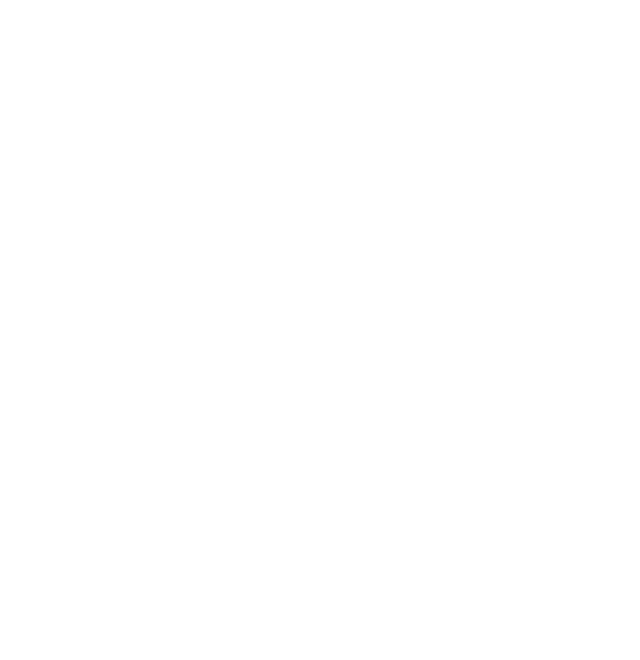
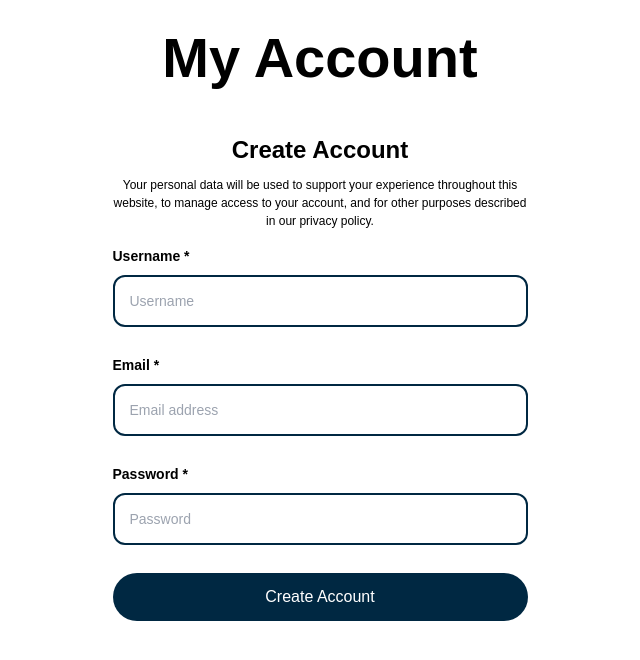
Before and after one commit to ItzNadeesH/Stray-Animal-Adoption-and-Care-Platform, a React (Create React App) app in the folder frontend/: page / in a window 1280 px wide. Shown: the top 660 px of the page, without its empty margins (320-960 px from the left). Built offline with nearby package versions, Linux system fonts and the light colour scheme; the HTML template or start-up script is replaced by a standard one.

Commit message:
Create signup frontend

```diff
--- a/frontend/src/App.js
+++ b/frontend/src/App.js
@@ -1,5 +1,11 @@
+import Signup from './pages/Signup';
+
 function App() {
-  return <div className="App"></div>;
+  return (
+    <div className="App">
+      <Signup />
+    </div>
+  );
 }
 
 export default App;
--- a/frontend/src/index.css
+++ b/frontend/src/index.css
@@ -1,7 +1,7 @@
 @tailwind base;
 @tailwind components;
 @tailwind utilities;
-@import url('https://fonts.googleapis.com/css2?family=Fredoka:wght@700&family=Readex+Pro:wght@400;500&display=swap');
+@import url('https://fonts.googleapis.com/css2?family=Fredoka:wght@700&family=Readex+Pro:wght@400;500;700&display=swap');
 
 /* Typography */
 
@@ -12,6 +12,7 @@ h4,
 h5,
 h6 {
   font-family: 'Fredoka', sans-serif;
+  font-weight: 700;
 }
 
 body {
--- /dev/null
+++ b/frontend/src/pages/Signup.js
@@ -0,0 +1,75 @@
+import React from 'react';
+
+const Signup = () => {
+  return (
+    <>
+      <div className="max-w-screen-xl mx-auto">
+        <h1 className="my-4 text-[34px] text-center md:text-[45px] lg:text-[56px]">
+          My Account
+        </h1>
+        <div className="max-w-[455px] mx-auto mt-8 px-5">
+          <h4 className="mb-2 text-center text-[20px] lg:text-[24px]">
+            Create Account
+          </h4>
+          <p className="mb-4 text-center text-[12px]">
+            Your personal data will be used to support your experience
+            throughout this website, to manage access to your account, and for
+            other purposes described in our privacy policy.
+          </p>
+          <form>
+            <div>
+              <label
+                className="block mb-2 text-[14px] font-bold"
+                htmlFor="username"
+              >
+                Username *
+              </label>
+              <input
+                className="w-full mb-7 py-[12px] px-[15px] rounded-[12px] outline-0 border-2 border-cyan-blue active:border-black placeholder:text-[14px]"
+                type="text"
+                placeholder="Username"
+                name="username"
+                id="username"
+              />
+            </div>
+            <div>
+              <label
+                className="block mb-2 text-[14px] font-bold"
+                htmlFor="email"
+              >
+                Email *
+              </label>
+              <input
+                className="w-full mb-7 py-[12px] px-[15px] rounded-[12px] outline-0 border-2 border-cyan-blue active:border-[#000000] placeholder:text-[14px]"
+                type="email"
+                placeholder="Email address"
+                name="email"
+                id="email"
+              />
+            </div>
+            <div>
+              <label
+                className="block mb-2 text-[14px] font-bold"
+                htmlFor="password"
+              >
+                Password *
+              </label>
+              <input
+                className="w-full mb-7 py-[12px] px-[15px] rounded-[12px] outline-0 border-2 border-cyan-blue active:border-black placeholder:text-[14px]"
+                type="password"
+                placeholder="Password"
+                name="password"
+                id="password"
+              />
+            </div>
+            <button className="block py-3 w-full bg-cyan-blue text-[#ffffff] rounded-full hover:bg-[#000000] transition">
+              Create Account
+            </button>
+          </form>
+        </div>
+      </div>
+    </>
+  );
+};
+
+export default Signup;
```
